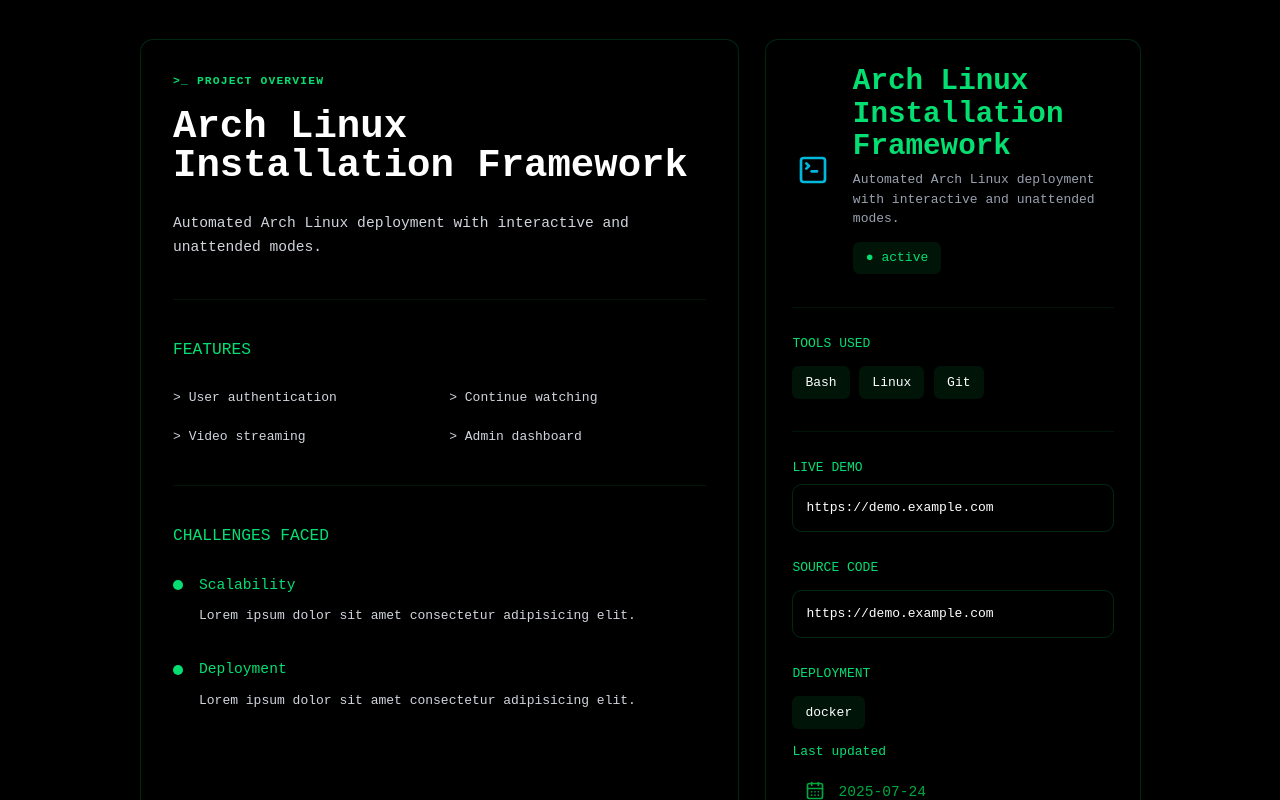
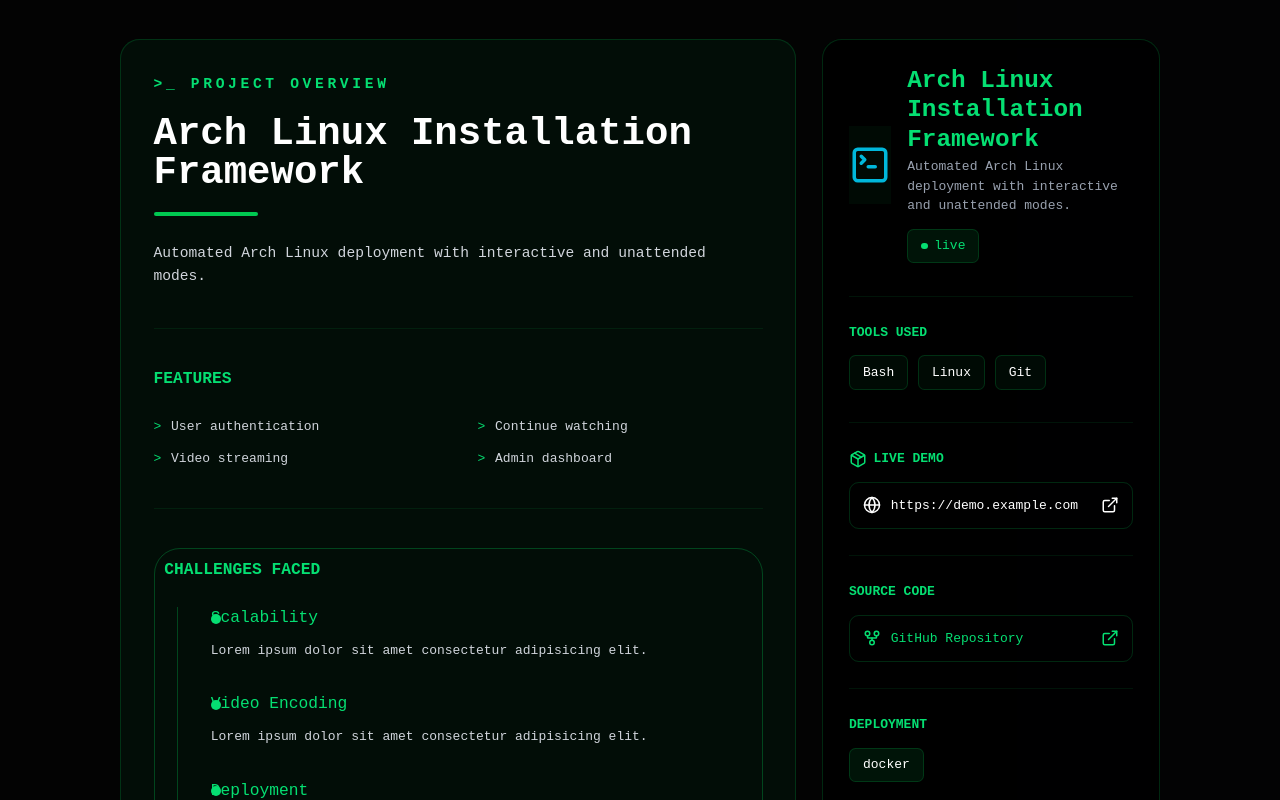
Before and after one commit to Abhishek3917/portfolio, a React (Vite) app: page /project/archinstall in a window 1280 px wide. Shown: the top 800 px of the page. Built offline with nearby package versions, Linux system fonts and the light colour scheme.

Commit message:
modfied projectdetails page

```diff
--- a/src/Data/projectdata.ts
+++ b/src/Data/projectdata.ts
@@ -28,7 +28,7 @@
     sourceCode:"https://demo.example.com",
     deployment:"docker",
     lastUpdated:"2025-07-24",
-    status:"active"
+    status:"live"
   },
 
   { slug:"zipdf",
@@ -58,7 +58,7 @@
     sourceCode:"https://demo.example.com",
     deployment:"docker",
     lastUpdated:"May 20,2025",
-    status:"active"
+    status:"live"
   },
 
   { slug:"zxstream",
--- a/src/page/ProjectDetail.tsx
+++ b/src/page/ProjectDetail.tsx
@@ -1,31 +1,26 @@
-import { useParams } from "react-router-dom";
+import { useParams, Navigate } from "react-router-dom";
 import { projects } from "../Data/projectdata";
-import { Navigate } from "react-router-dom";
 import type { ProjectDetailprops } from "../Data/projectdata";
-import { CalendarDays,Globe,Package } from 'lucide-react';
+import {CalendarDays,Globe,Package,GitFork,ExternalLink} from "lucide-react";
 
 function ProjectPage(
-{
-    slug,title,icons,description,tech,iconColor,features,challenges,demoLink,sourceCode,deployment,lastUpdated,status
-        }:ProjectDetailprops)
+  {title,icons,description,tech,iconColor,features,challenges,demoLink,sourceCode,deployment,lastUpdated,status,}: ProjectDetailprops)
 {
   const Icon = icons;
-    return(
-<section className=" bg-black max-w-7xl mx-auto px-6 py-12 grid grid-cols-1 lg:grid-cols-[2fr_1fr] gap-8 min-h-screen text-white">
-    <div className=" rounded-2xl border border-green-500/20 bg-black/30 backdrop-blur-sm p-10 " >
-  {/* Overview */}
 
+  return (
+    <section className="bg-zinc-950/35 text-white min-h-screen px-6 py-12 project">
+      <div className="max-w-7xl mx-auto grid lg:grid-cols-[2fr_1fr] gap-8 ">
+        <div className=" rounded-3xl border border-green-500/20 p-10 bg-green-950/25">
           <div className="mb-12">
-    <p className="text-green-400 text-sm font-semibold tracking-widest">
-      {">_"} PROJECT OVERVIEW
+            <p className="text-green-400 font-semibold tracking-[0.25em] uppercase text-lg">
+              {">_"} Project Overview
             </p>
 
-    <h1 className="text-5xl font-bold mt-6 mb-6">
+            <h1 className="text-4xl lg:text-5xl font-bold mt-6 mb-6">
               {title}
             </h1>
-
-    <div className="w-32 bg-green-500 mb-8" />
-
+            <div className="w-32 h-1 bg-green-500 rounded-full mb-8"/>
             <p className="text-gray-300 leading-relaxed text-lg">
               {description}
             </p>
@@ -33,193 +28,163 @@
 
           <hr className="border-green-500/10 mb-12" />
 
-  {/* Features */}
-
-  <div className="mb-12">
-    <h2 className="text-green-400 text-xl mb-8">
+          <div className="mb-12 ">
+            <h2 className="text-green-400 text-xl font-semibold mb-8">
               FEATURES
             </h2>
-    <div className="grid md:grid-cols-2 gap-6 text-gray-300">
-       {features.map((feature)=>(
-        <p>{">"} {feature} </p>
+
+            <div className="grid md:grid-cols-2 gap-x-12 gap-y-4">
+              {features.map((feature) => (
+                <div
+                  key={feature}
+                  className="flex gap-3 text-gray-300">
+
+                  <span className="text-green-400">{">"}</span>
+                  <span>{feature}</span>
+                </div>
               ))}
-
-
             </div>
           </div>
-
           <hr className="border-green-500/10 mb-12" />
-
-  {/* Challenges */}
-
-  <div>
-    <h2 className="text-green-400 text-xl mb-8">
+          <div className="border p-3 border-green-500/30 rounded-4xl overflow-hidden">
+            <h2 className="text-green-400 text-xl font-semibold mb-8 ">
               CHALLENGES FACED
             </h2>
+            <div className="relative ml-4 border-l border-green-500/30">
+              {Object.entries(challenges).map(([title, points]) => (
+                <div
+                  key={title}
+                  className="relative pl-10 pb-10"
+                >
+                  <div className="absolute top-2 w-3 h-3 rounded-full bg-green-400" />
 
-    <div className="space-y-10">
-
-      <div className="relative pl-8">
-        <div className="absolute left-0 top-2 w-3 h-3 rounded-full bg-green-400" />
-        {/* {challenges.map((challenge)=>(
-        <h3 className="text-green-400 text-lg mb-3">
-            {challenge.key}
-        </h3>
-        ))} */}
-        <h3 className="text-green-400 text-lg mb-3">
-          Scalability
+                  <h3 className="text-green-400 text-xl mb-3">
+                    {title}
                   </h3>
 
-        <p className="text-gray-300">
-          Lorem ipsum dolor sit amet consectetur adipisicing elit.
+                  {points.map((point) => (
+                    <p
+                      key={point}
+                      className="text-gray-300 leading-relaxed"
+                    >
+                      {point}
                     </p>
+                  ))}
                 </div>
-
-      {/* <div className="relative pl-8">
-        <div className="absolute left-0 top-2 w-3 h-3 rounded-full bg-green-400" />
-        <h3 className="text-green-400 text-lg mb-3">
-          Video Encoding
-        </h3>
-
-        <p className="text-gray-300">
-          Lorem ipsum dolor sit amet consectetur adipisicing elit.
-        </p>
-      </div> */}
-
-      <div className="relative pl-8">
-        <div className="absolute left-0 top-2 w-3 h-3 rounded-full bg-green-400" />
-        <h3 className="text-green-400 text-lg mb-3">
-          Deployment
-        </h3>
-
-        <p className="text-gray-300">
-          Lorem ipsum dolor sit amet consectetur adipisicing elit.
-        </p>
-      </div>
-
+              ))}
             </div>
           </div>
         </div>
-<div className=" rounded-2xl border border-green-500/20 bg-black/30 backdrop-blur-sm p-8 h-fit sticky top-8">
-
-  {/* Header */}
-
-  <div className="flex gap-6 items-center mb-10">
-
-    <div className=" w-28 h-28 flex items-center justify-center text-5xl text-green-400 ">
-      <Icon size={32} className={iconColor}/>
+        <div className=" rounded-3xl border border-green-500/20 bg-black/70 backdrop-blur-sm p-8 h-fit sticky top-8 ">
+          {/* PROJECT INFO */}
+          <div className="flex gap-5 items-center mb-10">
+            <div className=" w-24 h-24 flex items-center justify-center bg-green-500/5 " >
+              <Icon size={42} className={iconColor} />
             </div>
 
             <div>
-      <h2 className="text-4xl font-bold text-green-400">
+              <h2 className="text-3xl font-bold text-green-400">
                 {title}
               </h2>
 
-      <p className="text-gray-400 mt-2">
+              <p className="text-gray-400 mt-1">
                 {description}
               </p>
 
-      <span className=" inline-block mt-4 px-4 py-2 rounded-lg bg-green-500/10 text-green-400 " >
-        ● {status}
-      </span>
+              <div className=" inline-flex items-center gap-2 mt-4 px-4 py-2 rounded-lg border border-green-500/20 bg-green-500/10 text-green-400 ">
+                <div className="w-2 h-2 rounded-full bg-green-400" />
+                {status}
               </div>
-
             </div>
-
+          </div>
           <hr className="border-green-500/10 mb-8" />
-
-  {/* Tools */}
-
           <div className="mb-10">
-    <h3 className="text-green-400 mb-4">
+            <h3 className="text-green-400 font-semibold mb-4">
               TOOLS USED
             </h3>
 
             <div className="flex flex-wrap gap-3">
-
-        {tech.map((items)=>(
-          <h3 key={items} className="px-4 py-2 rounded-lg bg-green-500/10">
-          {items}
-          </h3>
+              {tech.map((item) => (
+                <span key={item} className=" px-4 py-2 rounded-lg border border-green-500/20 bg-green-500/5">
+                  {item}
+                </span>
               ))}
             </div>
           </div>
 
           <hr className="border-green-500/10 mb-8" />
 
-  {/* Demo */}
-
           <div className="mb-8">
-
-    <h3 className="text-green-400 mb-2">
+            <h3 className="text-green-400 font-semibold mb-4 flex gap-2 items-center">
+              <Package size={18} />
               LIVE DEMO
             </h3>
 
-    <div className=" border border-green-500/20 rounded-xl p-4 ">
-      {demoLink}
+            <a href={demoLink} target="_blank" rel="noopener noreferrer" className=" flex justify-between items-center border border-green-500/20 rounded-xl p-4 hover:bg-green-500/5 transition ">
+              <div className="flex gap-3 items-center">
+                <Globe size={18} />
+                <span>{demoLink}</span>
+              </div>
+              <ExternalLink size={18} />
+            </a>
           </div>
 
-  </div>
-
-  {/* Github */}
+          <hr className="border-green-500/10 mb-8" />
 
           <div className="mb-8">
-
-    <h3 className="text-green-400 mb-4">
+            <h3 className="text-green-400 font-semibold mb-4">
               SOURCE CODE
             </h3>
 
-    <div className=" border border-green-500/20 rounded-xl p-4">
-      {sourceCode}
+            <a href={sourceCode} target="_blank" rel="noopener noreferrer" className=" flex justify-between items-center border border-green-500/20 rounded-xl p-4 text-green-400 hover:bg-green-500/5 transition ">
+              <div className="flex gap-3 items-center">
+                <GitFork size={18} />
+                <span>GitHub Repository</span>
+              </div>
+              <ExternalLink size={18} />
+            </a>
           </div>
 
-  </div>
+          <hr className="border-green-500/10 mb-8" />
 
-  {/* Deployment */}
-
-  <div>
-
-    <h3 className="text-green-400 mb-4">
+          <div className="mb-8">
+            <h3 className="text-green-400 font-semibold mb-4">
               DEPLOYMENT
             </h3>
 
-    <div className=" inline-block px-4 py-2 rounded-lg bg-green-500/10 mb-4">
+            <div className=" inline-block px-4 py-2 rounded-lg bg-green-500/10 border border-green-500/20 ">
               {deployment}
             </div>
+          </div>
 
-  </div>
+          <hr className="border-green-500/10 mb-8" />
+
           <div>
-
-    <h3 className="text-green-400 mb-4">
-      Last updated
+            <h3 className="text-green-400 font-semibold mb-4">
+              LAST UPDATED
             </h3>
 
-    <div className="flex px-4 py-2 rounded-lg gap-4 text-green-600 text-lg">
-      <CalendarDays size={20}/>{lastUpdated}
+            <div className="flex items-center gap-3 text-green-400">
+              <CalendarDays size={18} />
+              <span>{lastUpdated}</span>
             </div>
-
           </div>
-
+        </div>
       </div>
     </section>
-    )
+  );
 }
-
 
 export default function ProjectDetails() {
   const { slug } = useParams();
+
   const project = projects.find(
-    url => url.slug === slug
+    (project) => project.slug === slug
   );
-  if (!project){
-    return <Navigate to ='/PageNotFound' />
+
+  if (!project) {
+    return <Navigate to="/PageNotFound" />;
   }
-  return (
-    <>
-        <ProjectPage
-            key={project.slug}
-            {...project}
-            />
-    </>
-  );
+
+  return <ProjectPage {...project} />;
 }
```
Lines whose indentation alone changed are shown as unchanged.
